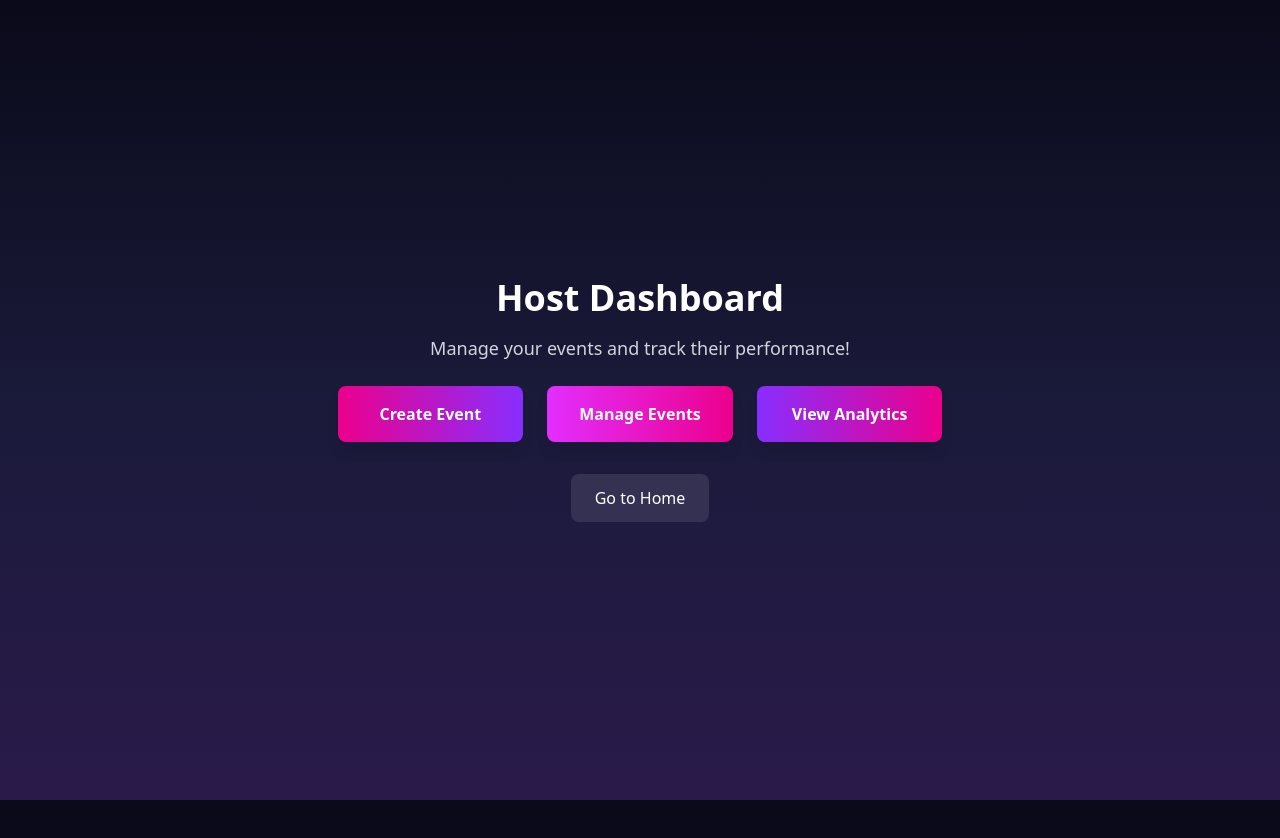
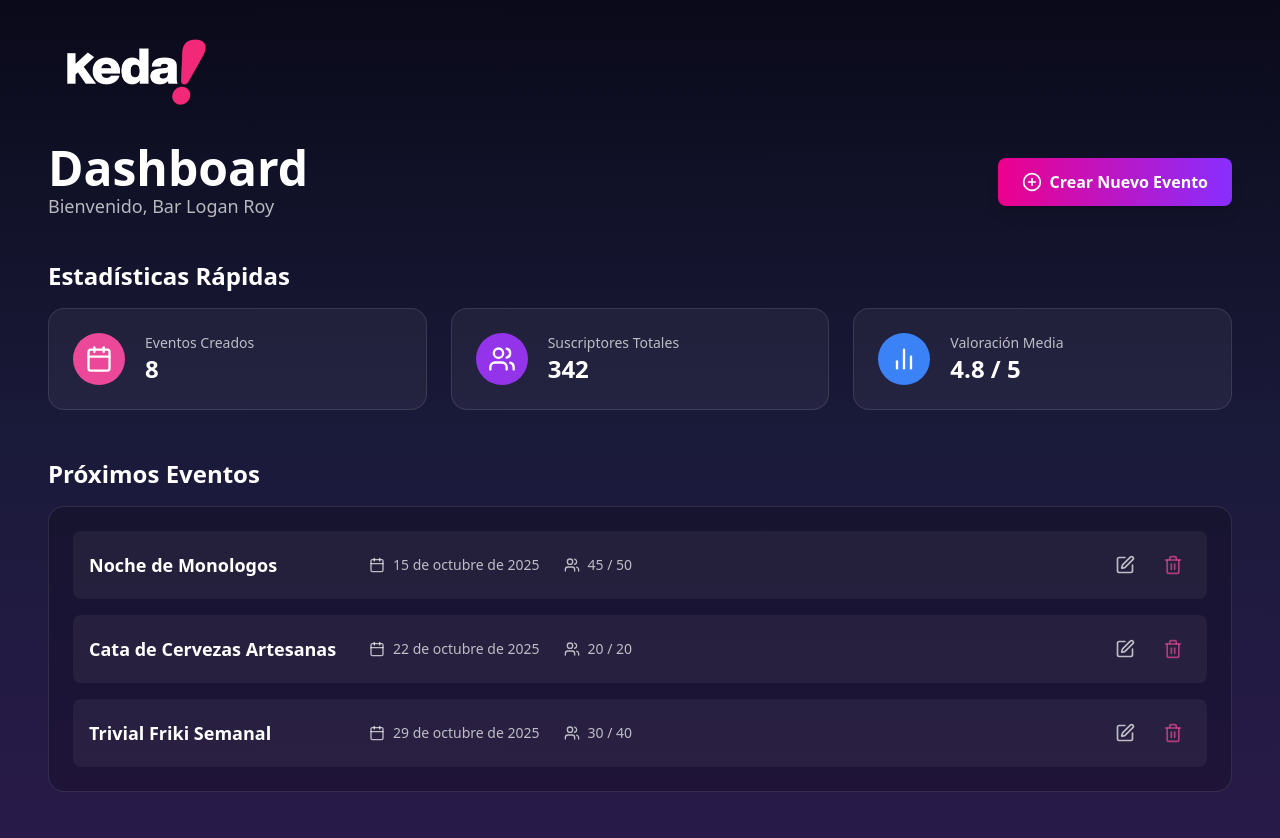
Before and after one commit to victornavareno/TangoAPP, a React (Vite) app: page /hostDashboard in a window 1280 px wide. Shown: the top 838 px of the page. Before the commit the page ends 800 px from the top, so only its background shows below. Built offline with nearby package versions, Linux system fonts and the light colour scheme.

Commit message:
feat - redesign host dashboard to show basic event metrics

```diff
--- a/src/pages/HostDashboard.jsx
+++ b/src/pages/HostDashboard.jsx
@@ -1,42 +1,126 @@
+import { useState, useEffect } from "react";
 import { useNavigate } from "react-router-dom";
+import { PlusCircle, BarChart2, Users, Calendar, Edit, Trash2 } from "lucide-react";
+
+// --- Mock Data ---
+const mockHostData = {
+    hostName: "Bar Logan Roy",
+    stats: {
+        totalEvents: 8,
+        totalSubscribers: 342,
+        averageRating: 4.8,
+    },
+    upcomingEvents: [
+        { id: 1, name: "Noche de Monologos", date: "2025-10-15", subscribers: 45, capacity: 50 },
+        { id: 2, name: "Cata de Cervezas Artesanas", date: "2025-10-22", subscribers: 20, capacity: 20 },
+        { id: 3, name: "Trivial Friki Semanal", date: "2025-10-29", subscribers: 30, capacity: 40 },
+    ],
+};
+
+const StatCard = ({ icon: Icon, title, value, color }) => (
+    <div className="bg-white/5 p-6 rounded-2xl border border-white/10 flex items-center gap-5">
+        <div className={`p-3 rounded-full ${color}`}>
+            <Icon className="h-7 w-7 text-white" />
+        </div>
+        <div>
+            <p className="text-sm text-white/70">{title}</p>
+            <p className="text-2xl font-bold">{value}</p>
+        </div>
+    </div>
+);
+
+const EventRow = ({ event, onEdit, onDelete }) => (
+    <div className="bg-white/5 p-4 rounded-lg flex items-center justify-between transition-all hover:bg-white/10">
+        <div className="flex flex-col md:flex-row md:items-center gap-x-6 gap-y-1">
+            <p className="font-bold text-lg w-full md:w-64 truncate">{event.name}</p>
+            <div className="flex items-center gap-2 text-sm text-white/70">
+                <Calendar className="h-4 w-4" />
+                <span>{new Date(event.date).toLocaleDateString('es-ES', { day: '2-digit', month: 'long', year: 'numeric' })}</span>
+            </div>
+            <div className="flex items-center gap-2 text-sm text-white/70">
+                <Users className="h-4 w-4" />
+                <span>{event.subscribers} / {event.capacity}</span>
+            </div>
+        </div>
+        <div className="flex items-center gap-3">
+            <button onClick={onEdit} className="p-2 text-white/70 hover:text-white transition-colors">
+                <Edit className="h-5 w-5" />
+            </button>
+            <button onClick={onDelete} className="p-2 text-pink-500/70 hover:text-pink-500 transition-colors">
+                <Trash2 className="h-5 w-5" />
+            </button>
+        </div>
+    </div>
+);
 
 function HostDashboard() {
     const navigate = useNavigate();
+    const [hostData, setHostData] = useState(mockHostData);
+
+    // useEffect(() => {
+    //   fetchHostData().then(data => setHostData(data));
+    // }, []);
 
     return (
-    <div className="min-h-screen flex flex-col items-center justify-center bg-gradient-to-b from-[#0a0a1a] via-[#1a1a3a] to-[#2a1a4a] text-white">
-      <h1 className="text-4xl font-bold mb-4">Host Dashboard</h1>
-      <p className="text-lg text-gray-300 mb-6">
-        Manage your events and track their performance!
-      </p>
+        <div className="min-h-screen bg-gradient-to-b from-[#0a0a1a] via-[#1a1a3a] to-[#2a1a4a] text-white">
+            {/* Header */}
+            <header className="w-full flex items-center justify-between px-6 md:px-12 py-6">
+                <img
+                    src="/logo_keda_pink.png"
+                    alt="Keda logo"
+                    className="h-24 cursor-pointer"
+                    onClick={() => navigate("/")}
+                />
+                {/* could add logout button here */}
+            </header>
 
-      <div className="grid grid-cols-1 md:grid-cols-3 gap-6">
+            <main className="px-6 md:px-12 pb-20">
+                {/* Dashboard Header */}
+                <div className="flex flex-col md:flex-row justify-between items-start md:items-center mb-10">
+                    <div>
+                        <h1 className="text-4xl md:text-5xl font-extrabold">Dashboard</h1>
+                        <p className="text-lg text-white/70">Bienvenido, {hostData.hostName}</p>
+                    </div>
                     <button
-          onClick={() => navigate("/create-event")}
-          className="px-8 py-4 bg-gradient-to-r from-[#ec008c] to-[#882eff] text-white font-bold rounded-lg shadow-lg transition-all duration-500 transform hover:scale-105"
+                        onClick={() => navigate("/crearEvento")}
+                        className="mt-4 md:mt-0 flex items-center gap-2 px-6 py-3 bg-gradient-to-r from-[#ec008c] to-[#882eff] text-white font-bold rounded-lg shadow-lg transition-transform transform hover:scale-105"
                     >
-          Create Event
-        </button>
-        <button
-          onClick={() => navigate("/manage-events")}
-          className="px-8 py-4 bg-gradient-to-r from-[#e32eff] to-[#ec008c] text-white font-bold rounded-lg shadow-lg transition-all duration-500 transform hover:scale-105"
-        >
-          Manage Events
-        </button>
-        <button
-          onClick={() => navigate("/event-analytics")}
-          className="px-8 py-4 bg-gradient-to-r from-[#882eff] to-[#ec008c] text-white font-bold rounded-lg shadow-lg transition-all duration-500 transform hover:scale-105"
-        >
-          View Analytics
+                        <PlusCircle className="h-5 w-5" />
+                        Crear Nuevo Evento
                     </button>
                 </div>
 
-      <button
-        onClick={() => navigate("/")}
-        className="mt-8 px-6 py-3 bg-white/10 text-white rounded-lg hover:bg-white/20 transition"
-      >
-        Go to Home
-      </button>
+                {/* Stats Section */}
+                <div className="mb-12">
+                    <h2 className="text-2xl font-bold mb-4">Estadísticas Rápidas</h2>
+                    <div className="grid grid-cols-1 md:grid-cols-2 lg:grid-cols-3 gap-6">
+                        <StatCard icon={Calendar} title="Eventos Creados" value={hostData.stats.totalEvents} color="bg-pink-500" />
+                        <StatCard icon={Users} title="Suscriptores Totales" value={hostData.stats.totalSubscribers} color="bg-purple-600" />
+                        <StatCard icon={BarChart2} title="Valoración Media" value={`${hostData.stats.averageRating} / 5`} color="bg-blue-500" />
+                    </div>
+                </div>
+
+                {/* Upcoming Events Section */}
+                <div>
+                    <h2 className="text-2xl font-bold mb-4">Próximos Eventos</h2>
+                    <div className="bg-black/20 p-6 rounded-2xl border border-white/10">
+                        {hostData.upcomingEvents.length > 0 ? (
+                            <div className="space-y-4">
+                                {hostData.upcomingEvents.map(event => (
+                                    <EventRow
+                                        key={event.id}
+                                        event={event}
+                                        onEdit={() => alert(`Editando evento: ${event.name}`)}
+                                        onDelete={() => alert(`Eliminando evento: ${event.name}`)}
+                                    />
+                                ))}
+                            </div>
+                        ) : (
+                            <p className="text-center text-white/50 py-8">No tienes eventos programados. ¡Crea uno ahora!</p>
+                        )}
+                    </div>
+                </div>
+            </main>
         </div>
     );
 }
```
Lines whose indentation alone changed are shown as unchanged.
